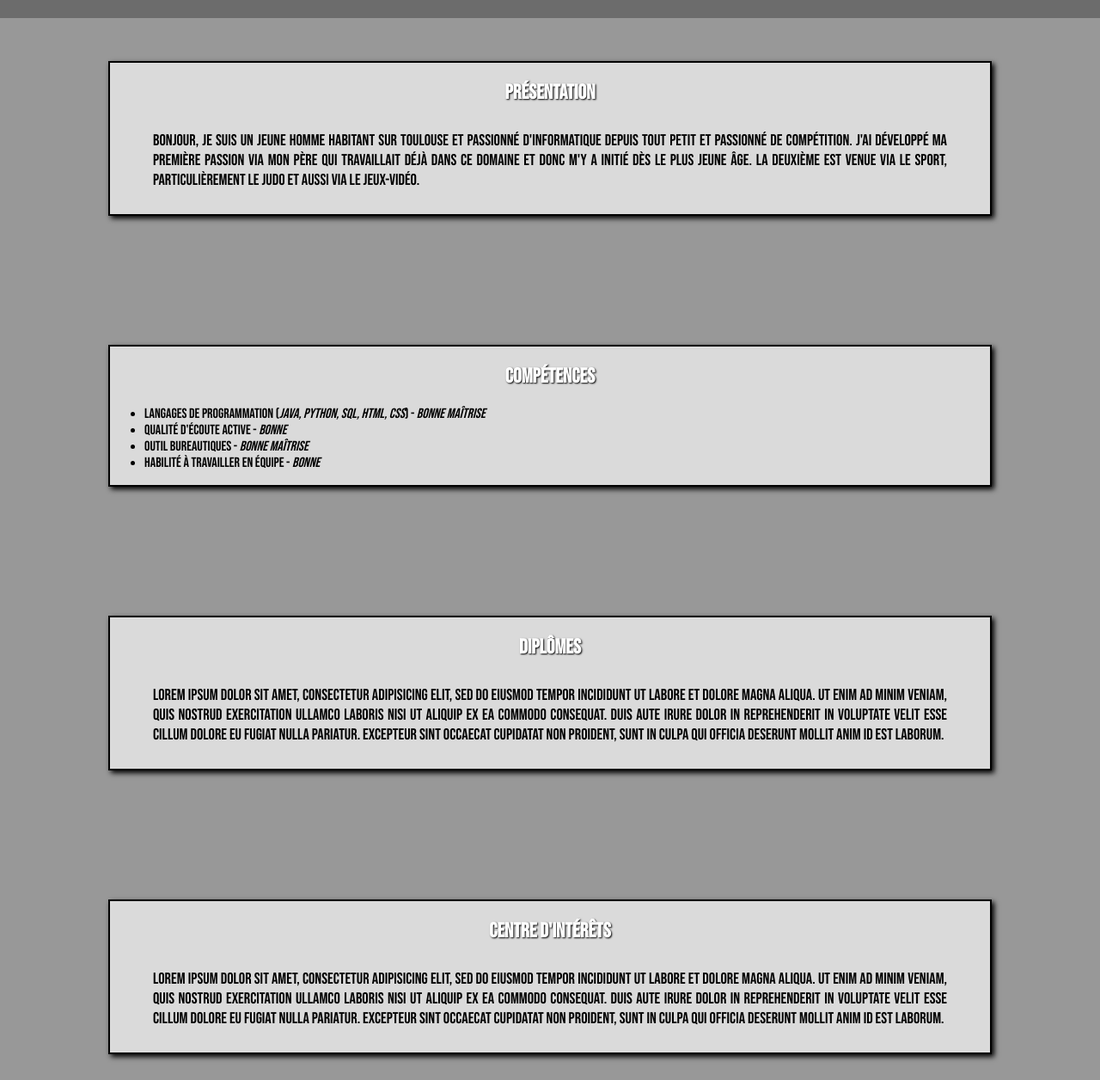
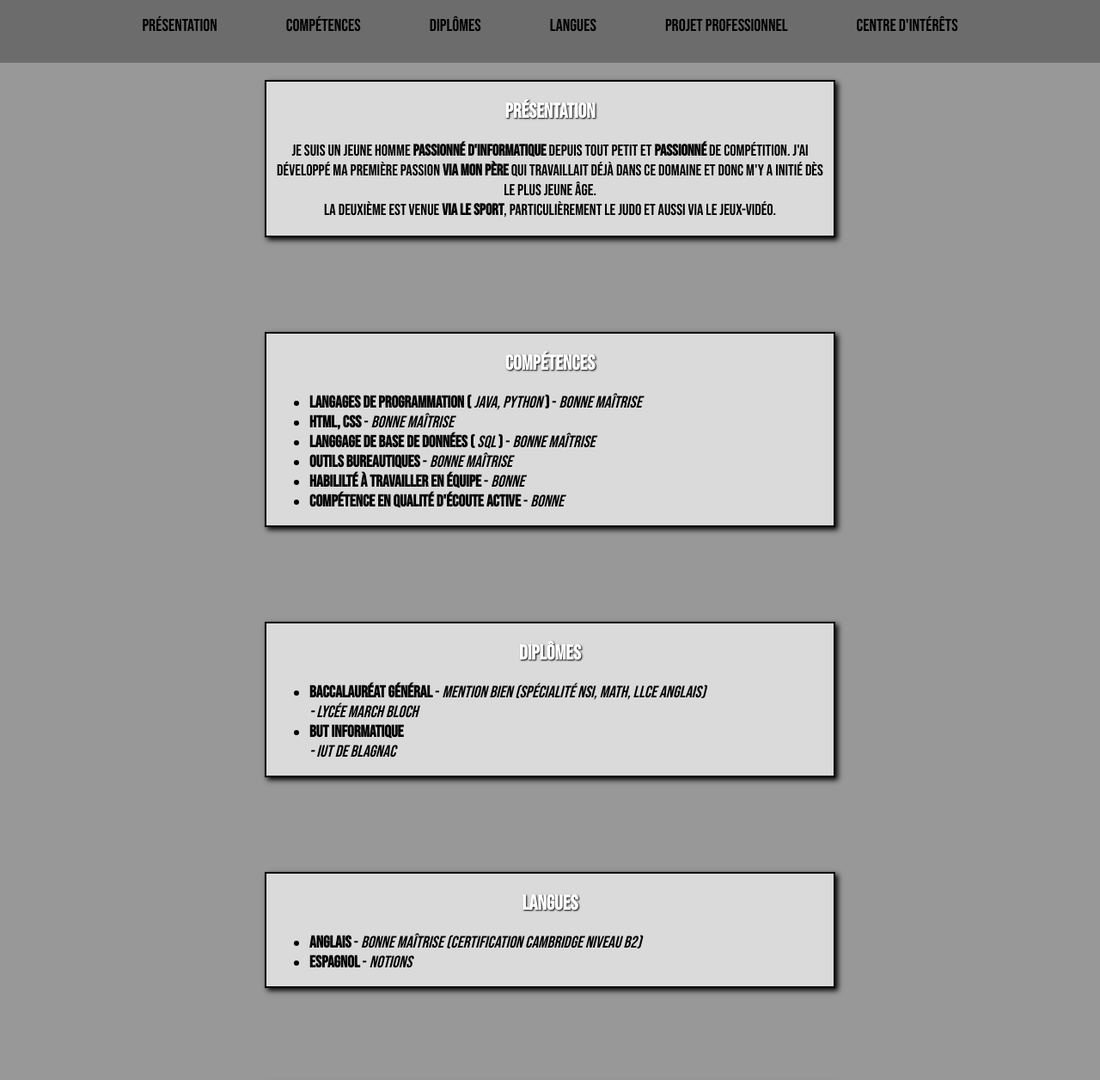
Before and after one commit to Chaounne/chaounne.github.io, a plain HTML site: page index.html in a window 1280 px wide. Shown: the part 135-1391 px from the top of the page at 86% size. Drawn offline with Linux system fonts and the light colour scheme; files whose address does not match are found by name.

Commit message:
Add files via upload

```diff
--- a/index.html
+++ b/index.html
@@ -8,32 +8,57 @@
 <body>
 		<header>
 		<h1 class="titre">Cédric-Alexandre PASCAL</h1>
+		<div class="barre"></div>
+		<h2 class="titre2">Développeur</h2>
+
 		<nav>
 		<ul class="site-nav">
-			<li><a href="#presentation">Accueil </a></li>
-			<li><a href="#competence">Compétences</a></li>
-			<li><a href="#diplome">Diplômes</a></li>
-			<li><a href="#interets">Centre d'intérêts</a></li>
-			<li><a href="#projet">Projet Professionnel</a></li>
+			<li><a href="#Presentation">Présentation</a></li>
+			<li><a href="#Competence">Compétences</a></li>
+			<li><a href="#Diplome">Diplômes</a></li>
+			<li><a href="#Langue">Langues</a></li>
+			<li><a href="#Projet">Projet Professionnel</a></li>
+			<li><a href="#Interet">Centre d'intérêts</a></li>
 		</ul>
 	</nav>
 		</header>
 		<div class="textgroup">
-		<div class="presentation">
-			<h2 class="titre2" id="presentation">Présentation</h2>
-			<p> Bonjour, je suis un jeune homme habitant sur Toulouse et passionné d'informatique depuis tout petit et passionné de compétition. J'ai développé ma première passion via mon père qui travaillait déjà dans ce domaine et donc m'y a initié dès le plus jeune âge. La deuxième est venue via le sport, particulièrement le Judo et aussi via le jeux-vidéo.</p>
+		<div class="conteneur">
+			<h2 class="titre2" id="Presentation">Présentation</h2>
+			<p> Je suis un jeune homme <b>passionné d'informatique</b> depuis tout petit et <b>passionné</b> de compétition. J'ai développé ma première passion <b>via mon père</b> qui travaillait déjà dans ce domaine et donc m'y a initié dès le plus jeune âge. <br> La deuxième est venue <b>via le sport</b>, particulièrement le Judo et aussi via le jeux-vidéo. </p>
 		</div>
-		<div class="presentation">
-			<h2 class="titre2" id="competence">Compétences</h2>
-				<ul>
-					<li>Langages de programmation (<i>Java, Python, SQL, HTML, CSS</i>) -  <i>Bonne maîtrise</i></li>
-					<li>Qualité d'écoute active - <i>Bonne</i></li>
-					<li>Outil Bureautiques - <i>Bonne maîtrise</i></li>
-					<li>Habilité à travailler en équipe - <i>Bonne</i></li>
-				</ul>
+		<div class="conteneur2">
+			<h2 class="titre2" id='Competence'>Compétences</h2>
+			<ul>
+				<li><b>Langages de programmation (</b><i> Java, Python</i><b> )</b> - <i>Bonne Maîtrise</i> </li>
+				<li><b>HTML, CSS</b> - <i>Bonne Maîtrise</i></li>
+				<li><b>Langgage de base de données (</b><i> SQL</i> <b>)</b> - <i>Bonne Maîtrise</i></li>
+				<li><b>Outils Bureautiques</b> - <i>Bonne Maîtrise</i></li>
+				<li><b>Habililté à travailler en équipe</b> - <i>Bonne</i></li>
+				<li><b>Compétence en qualité d'écoute active</b> - <i>Bonne</i></li>
+			</ul>
 		</div>
-		<div class="presentation">
-			<h2 class="titre2" id="diplome">Diplômes</h2>
+
+		<div class="conteneur2">
+			<h2 class="titre2" id="Diplome">Diplômes</h2>
+			<ul>
+				<li><b>Baccalauréat Général</b> - <i>Mention Bien (Spécialité NSI, Math, LLCE Anglais)<br>- Lycée March Bloch</i></li>
+
+				<li><b>BUT Informatique</b> <br><i>- IUT de Blagnac</i></li>
+			</ul>
+
+		</div>
+
+		<div class="conteneur2">
+			<h2 class="titre2" id="Langue">Langues</h2>
+			<ul>
+				<li><b>Anglais</b> - <i>Bonne Maîtrise (Certification Cambridge niveau B2)</i></li>
+				<li><b>Espagnol</b> - <i>Notions</i></li>
+			</ul>
+		</div>
+
+		<div class="conteneur2">
+			<h2 class="titre2" id="Projet">Projet Professionnel</h2>
 			<p>
 				Lorem ipsum dolor sit amet, consectetur adipisicing elit, sed do eiusmod
 			tempor incididunt ut labore et dolore magna aliqua. Ut enim ad minim veniam,
@@ -44,34 +69,18 @@
 			</p>
 		</div>
 
-		<div class="presentation">
-			<h2 class="titre2" id="interets">Centre d'intérêts</h2>
-			<p>
-				Lorem ipsum dolor sit amet, consectetur adipisicing elit, sed do eiusmod
-			tempor incididunt ut labore et dolore magna aliqua. Ut enim ad minim veniam,
-			quis nostrud exercitation ullamco laboris nisi ut aliquip ex ea commodo
-			consequat. Duis aute irure dolor in reprehenderit in voluptate velit esse
-			cillum dolore eu fugiat nulla pariatur. Excepteur sint occaecat cupidatat non
-			proident, sunt in culpa qui officia deserunt mollit anim id est laborum.
-			</p>
-		</div>
-		<div class="presentation">
-			<h2 class="titre2" id="projet">Projet Professionel</h2>
-			<p>
-				Lorem ipsum dolor sit amet, consectetur adipisicing elit, sed do eiusmod
-			tempor incididunt ut labore et dolore magna aliqua. Ut enim ad minim veniam,
-			quis nostrud exercitation ullamco laboris nisi ut aliquip ex ea commodo
-			consequat. Duis aute irure dolor in reprehenderit in voluptate velit esse
-			cillum dolore eu fugiat nulla pariatur. Excepteur sint occaecat cupidatat non
-			proident, sunt in culpa qui officia deserunt mollit anim id est laborum.
-			</p>
-		</div>
-
+		<div class="conteneur2">
+			<h2 class="titre2" id="Interet">Centres d'intérêts</h2>
+			<ul>
+				<li><b>Judo</b> - <i>Ceinture Noire</i></li>
+				<li><b>Organiser des événements sur jeux en lignes</b></li>
+				<li><b>Participer a des compétions de jeux vidéo</b></li>
+			</ul>
 		</div>
 		</div>
 		<footer>
 			<a href="mailto:cedricalexandrepascal@gmail.com" title="Cliquez ici pour me contacter">Mail: cedricalexandrepascal@gmail.com</a>
-			<p class="num">06 52 75 18 30</p>
+			<p class="NumTel">Numéro de téléphone : 0652751830</p>
 		</footer>
 </body>
 </html>
--- a/style.css
+++ b/style.css
@@ -66,6 +66,7 @@ nav
 	list-style-type: none;
     display: flex;
     justify-content: center;
+    font-size: 125%;
 }
 
 
@@ -90,55 +91,91 @@ nav
 	text-shadow: 1px 1px 2px black;
 }
 
-.presentation
+header .titre2
 {
-	width: 80%;
-	margin: 50px 10px 100px 10px;
+	font-size: 180%;
+	margin-top: 0;
+	text-align: center;
+	color: white;
+	text-shadow: 1px 1px 2px black;
+}
+
+.conteneur
+{
+	width: 50%;
+	padding: 0 10px 0 10px;
+	margin: 10px 10px 10px 10px;
 	border: 2px black solid;
 	box-shadow: 3px 3px 6px black;
 	background-color: #DADADA;
 }
 
-.presentation p
+.conteneur p
 {
+
 	display: block;
-	padding: 10px 50px 10px 50px;
-	text-align: justify;
+	text-align: center;
 	font-size: 115%;
 }
 
-.presentation ul li
+.conteneur .titre2:hover
 {
-	text-align: left;
+	text-decoration: underline;
 }
 
-.presentation .titre2:hover
+.conteneur2
+{
+	width: 50%;
+	padding: 0 10px 0 10px;
+	margin: 100px 10px 10px 10px;
+	border: 2px black solid;
+	box-shadow: 3px 3px 6px black;
+	background-color: #DADADA;
+}
+
+.conteneur2 p
+{
+	display: block;
+	text-align: center;
+	font-size: 115%;
+}
+
+.conteneur2 .titre2:hover
 {
 	text-decoration: underline;
 }
 
 .textgroup
 {
+	margin-top: 10px;
 	display: flex;
+	align-items: center;
 	flex-direction: column;
-	align-items: center;
+	justify-content: center;
 }
 
 footer
 {
-
 	text-align: left;
 	padding-left: 5px;
 	background:#6C6C6C;
-	position:relative;
 	bottom:0;
 	width:100%;
 	padding-top:50px;
 	height:50px;
+	padding-bottom: 10px;
 }
 
-footer .num
+.barre
+{
+	position: relative;
+	height: 100px;
+	width: 100px;
+	position: absolute;
+}
+
+.conteneur2 ul li
 {
 	text-align: left;
-
+	font-size: 120%;
 }
```
